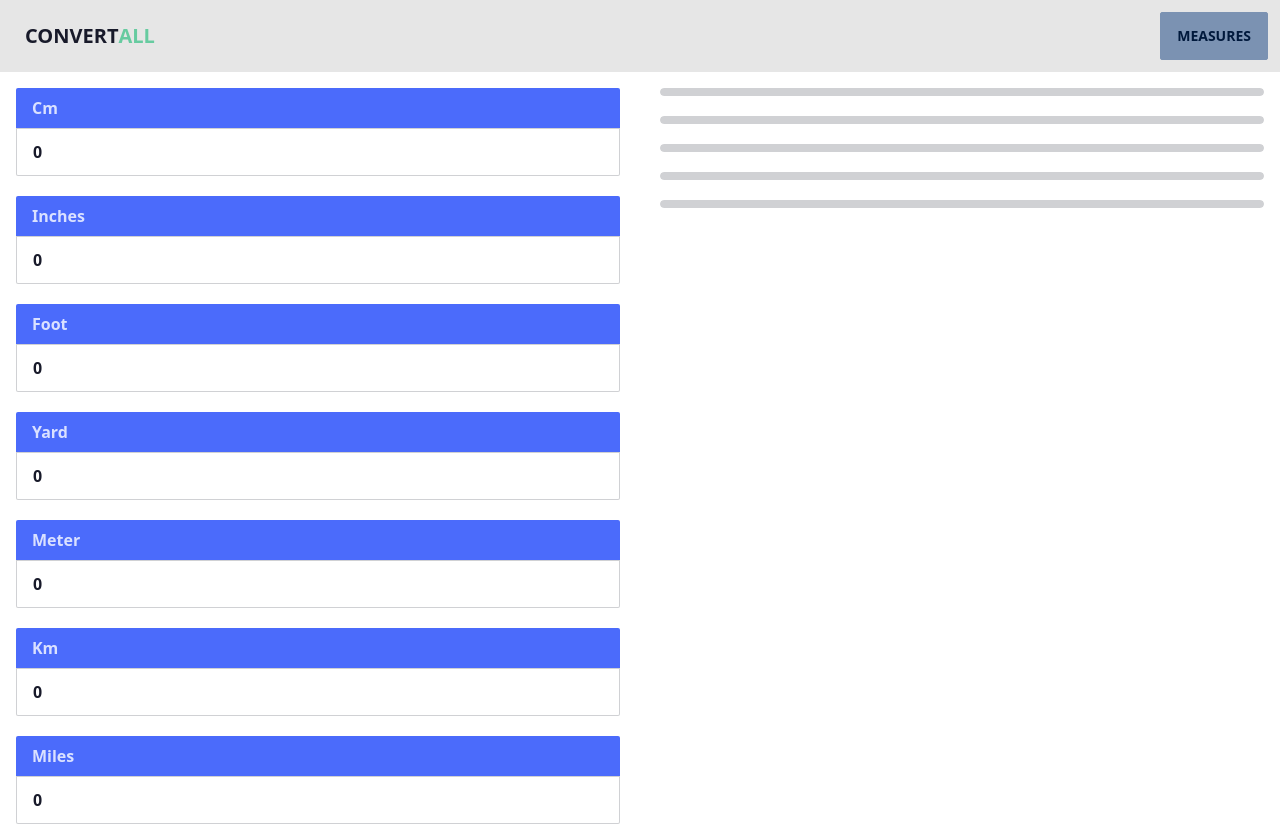
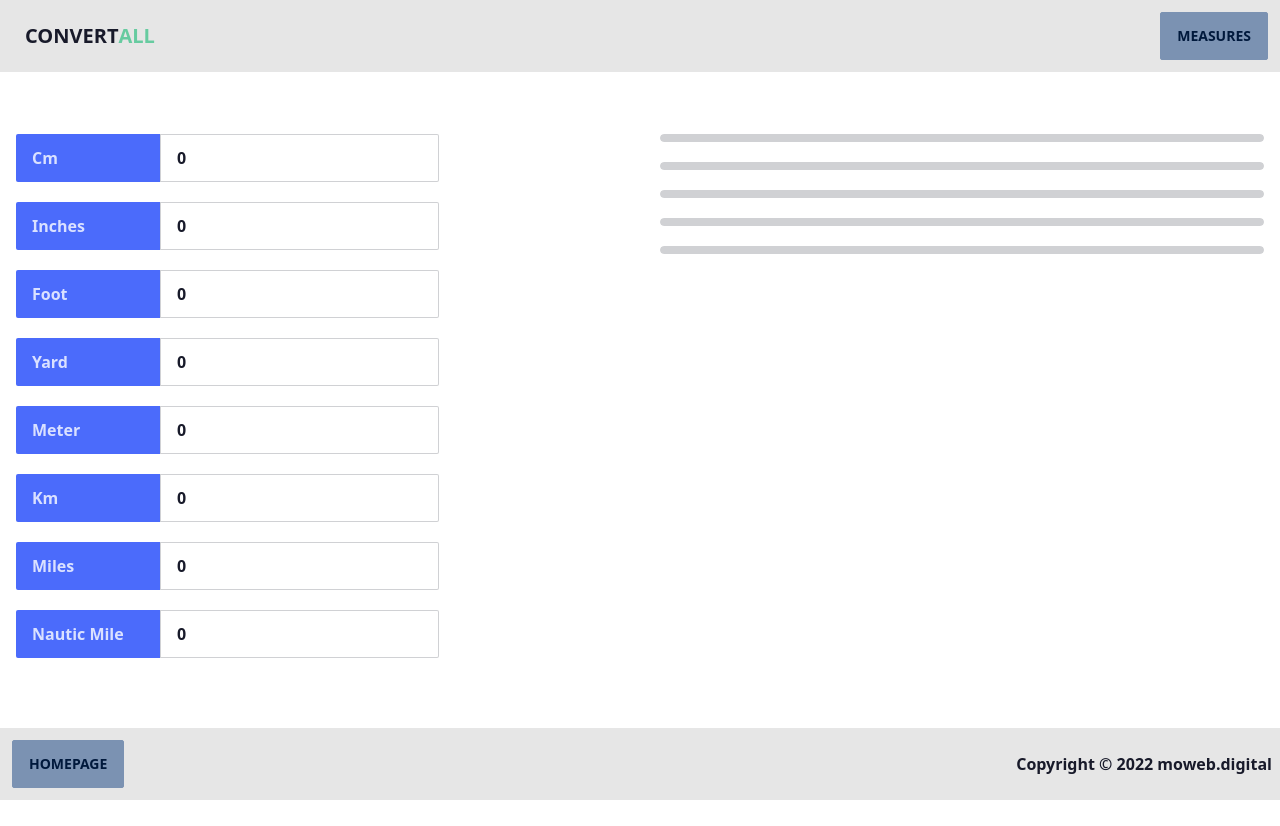
Before and after one commit to macke89/reactconverter, a Next.js app: page /lengths in a window 1280 px wide. Shown: the top 826 px of the page. After the commit the page ends 800 px from the top, so only its background shows below. Built offline with nearby package versions, Linux system fonts and the light colour scheme.

Commit message:
Change Input.js & InputC.js Layout

```diff
--- a/components/Input.js
+++ b/components/Input.js
@@ -15,9 +15,11 @@ const Input = ({name, rate, nominator, callback}) => {
     const handleFocus = (event) => event.target.select();
 
     return (
-        <label className="input-group input-group-vertical">
+        <label className="input-group">
                 <span
-                    className="w-full capitalize hover:cursor-pointer group-focus:bg-red-300 font-semibold py-2 btn-primary transition-all duration-500 hover:text-white">{name}</span>
+                    className="w-36 capitalize hover:cursor-pointer group-focus:bg-red-300 font-semibold py-2 btn-primary transition-all duration-500 hover:text-white">
+                    {name}
+                </span>
             <input
                 type="number"
                 placeholder={name}
--- a/components/InputC.js
+++ b/components/InputC.js
@@ -3,7 +3,10 @@ import React from 'react';
 const InputC = ({value, onChange, label}) => {
     return (
         <label className="input-group input-group-vertical">
-            <span className="w-full capitalize hover:cursor-pointer group-focus:bg-red-300 font-semibold py-2 btn-primary transition-all duration-500 hover:text-white">{label}</span>
+            <span
+                className="w-full capitalize hover:cursor-pointer group-focus:bg-red-300 font-semibold py-2 btn-primary transition-all duration-500 hover:text-white">
+                {label}
+            </span>
             <input type="number" placeholder={label}
                    className="input input-bordered input max-w-xs"
                    value={value}
--- a/pages/lengths.js
+++ b/pages/lengths.js
@@ -43,7 +43,7 @@ const Lengths = () => {
                     <progress className="progress progress-primary w-full" value={nominator} max="100"/>
                     <progress className="progress progress-primary w-full" value={nominator} max="100"/>
                     <progress className="progress progress-primary w-full" value={nominator} max="500"/>
-                    <progress className="progress progress-primary w-full" value={nominator} max="2000"/>
+                    <progress className="progress progress-primary w-full" value={nominator} max="3451.305"/>
                 </div>
             </ContainerMeasures>
             <Footer/>
```
